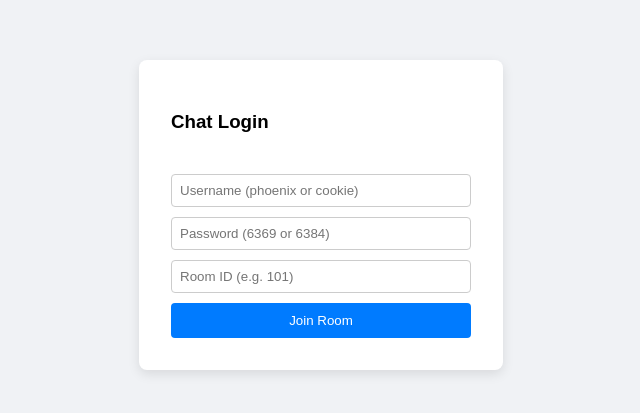
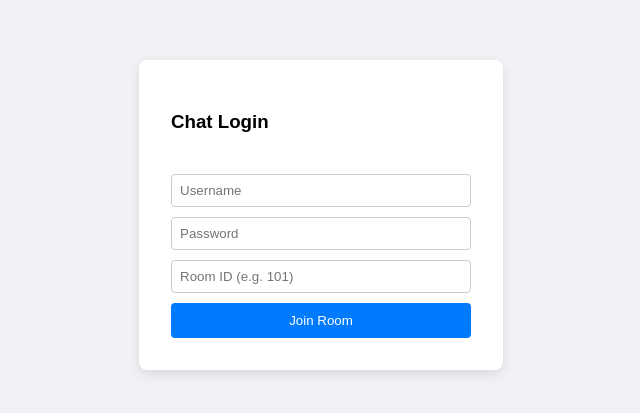
Before and after one commit to gokulsaravanakkumar/webchat, a website: page public/index.html in a window 1280 px wide. Shown: the part 185-598 px from the top of the page, without its empty margins (319-959 px from the left). Drawn offline with nearby package versions, Linux system fonts and the light colour scheme.

Commit message:
Update index.html

```diff
--- a/public/index.html
+++ b/public/index.html
@@ -20,8 +20,8 @@
     <div id="join-screen">
         <h3>Chat Login</h3>
         <div id="error-msg"></div>
-        <input type="text" id="username" placeholder="Username (phoenix or cookie)">
-        <input type="password" id="password" placeholder="Password (6369 or 6384)">
+        <input type="text" id="username" placeholder="Username ">
+        <input type="password" id="password" placeholder="Password ">
         <input type="text" id="roomId" placeholder="Room ID (e.g. 101)">
         <button onclick="handleLogin()">Join Room</button>
     </div>
```
